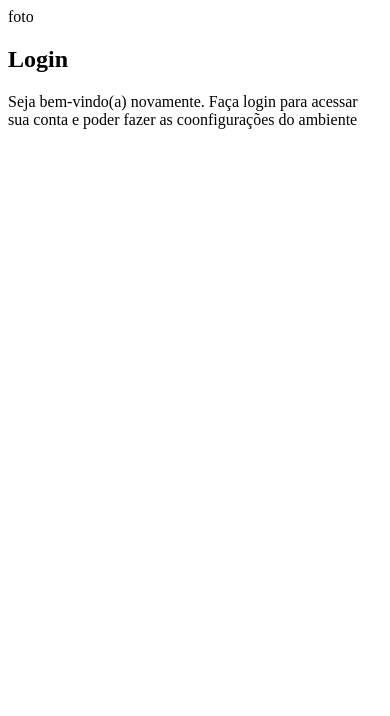
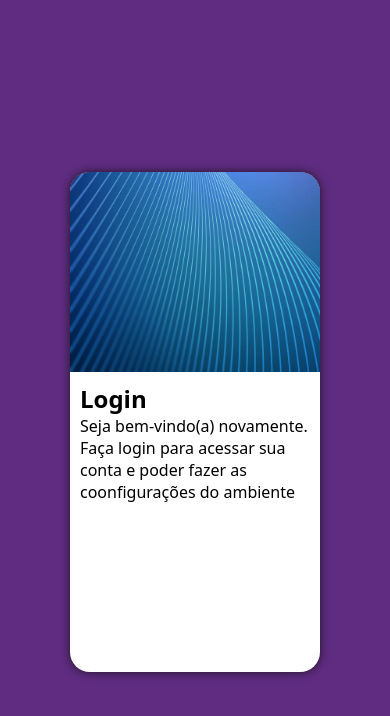
Before and after one commit to GuilhermeGomesszz/projeto-login, a plain HTML site: page index.html in a window 390 px wide. Drawn offline with Linux system fonts and the light colour scheme.

Commit message:
criando a tela login mobilefirst

```diff
--- a/estilos/style.css
+++ b/estilos/style.css
@@ -1 +1,46 @@
 @charset "UTF-8";
+
+* {
+    padding: 0px;
+    margin: 0px;
+    font-family: system-ui, -apple-system, BlinkMacSystemFont, 'Segoe UI', Roboto, Oxygen, Ubuntu, Cantarell, 'Open Sans', 'Helvetica Neue', sans-serif;
+    box-sizing: border-box;
+}
+
+body, html {
+    background-color: #5f2c82;
+    height: 100vh;
+    width: 100vw;
+}
+main {
+    position: relative;
+    height: 100vh;
+    width: 100vw;
+
+}
+
+section#login {
+    position: absolute;
+    top: 50%;
+    left: 50%;
+    transform: translate(-50%, -50%);
+    overflow: hidden;
+    background-color: white;
+    width: 250px;
+    height: 500px;
+    border-radius: 20px;
+    box-shadow: 0px 0px 10px rgba(22, 16, 16, 0.863);
+}
+
+section#login > div#imagem {
+    display: block;
+    background: #5f2c82 url(../imagens/pexels-sean-whang-804269.jpg) no-repeat;
+    background-size: cover;
+    background-position: left bottom;
+    height: 200px;
+}
+
+section#login > div#formulario {
+    padding: 10px;
+    display: block;
+}
--- a/index.html
+++ b/index.html
@@ -11,7 +11,7 @@
     <main>
         <section id="login">
             <div id="imagem">
-                foto
+
             </div>
             <div id="formulario">
                 <h1>Login</h1>
```
